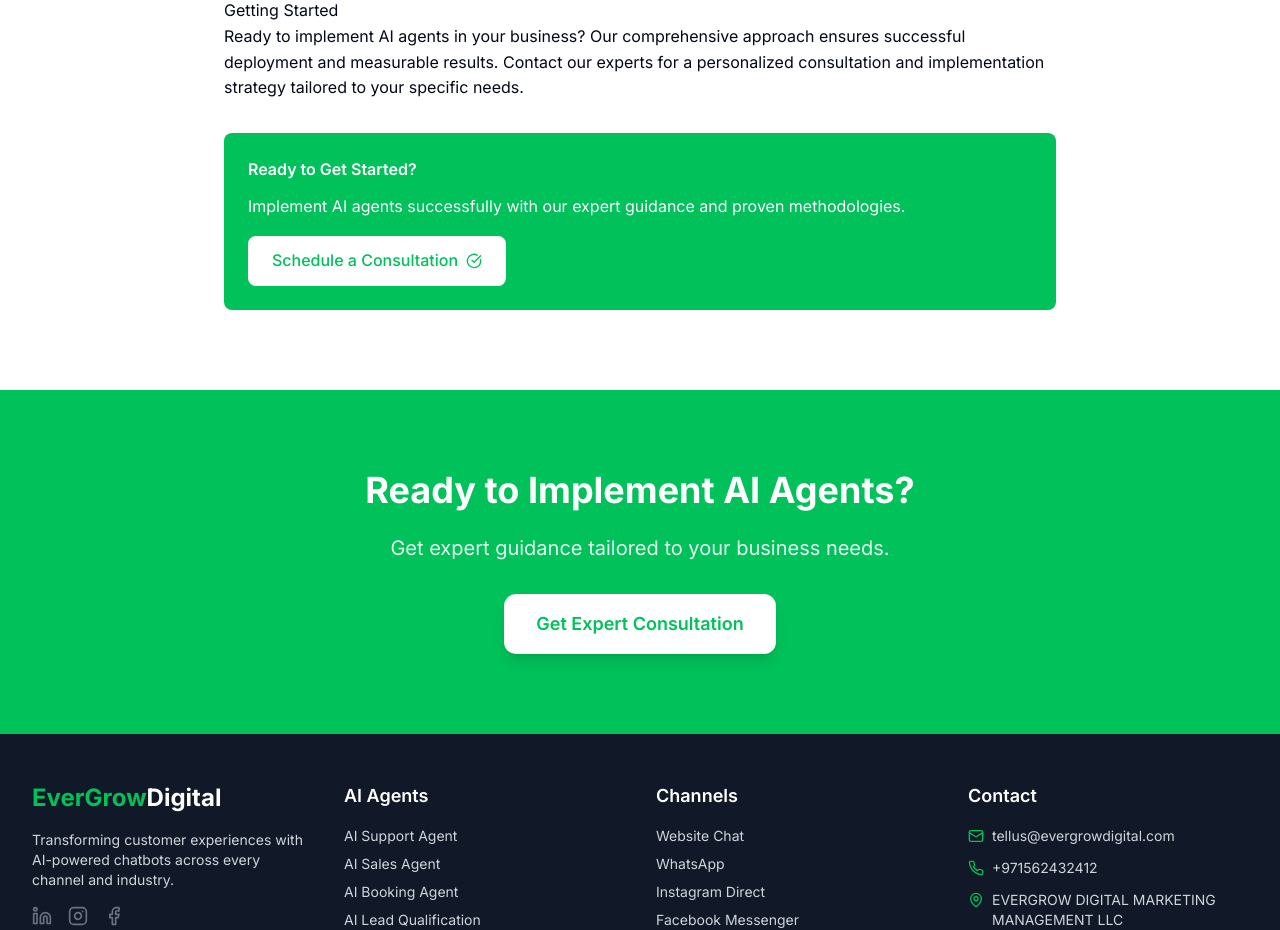
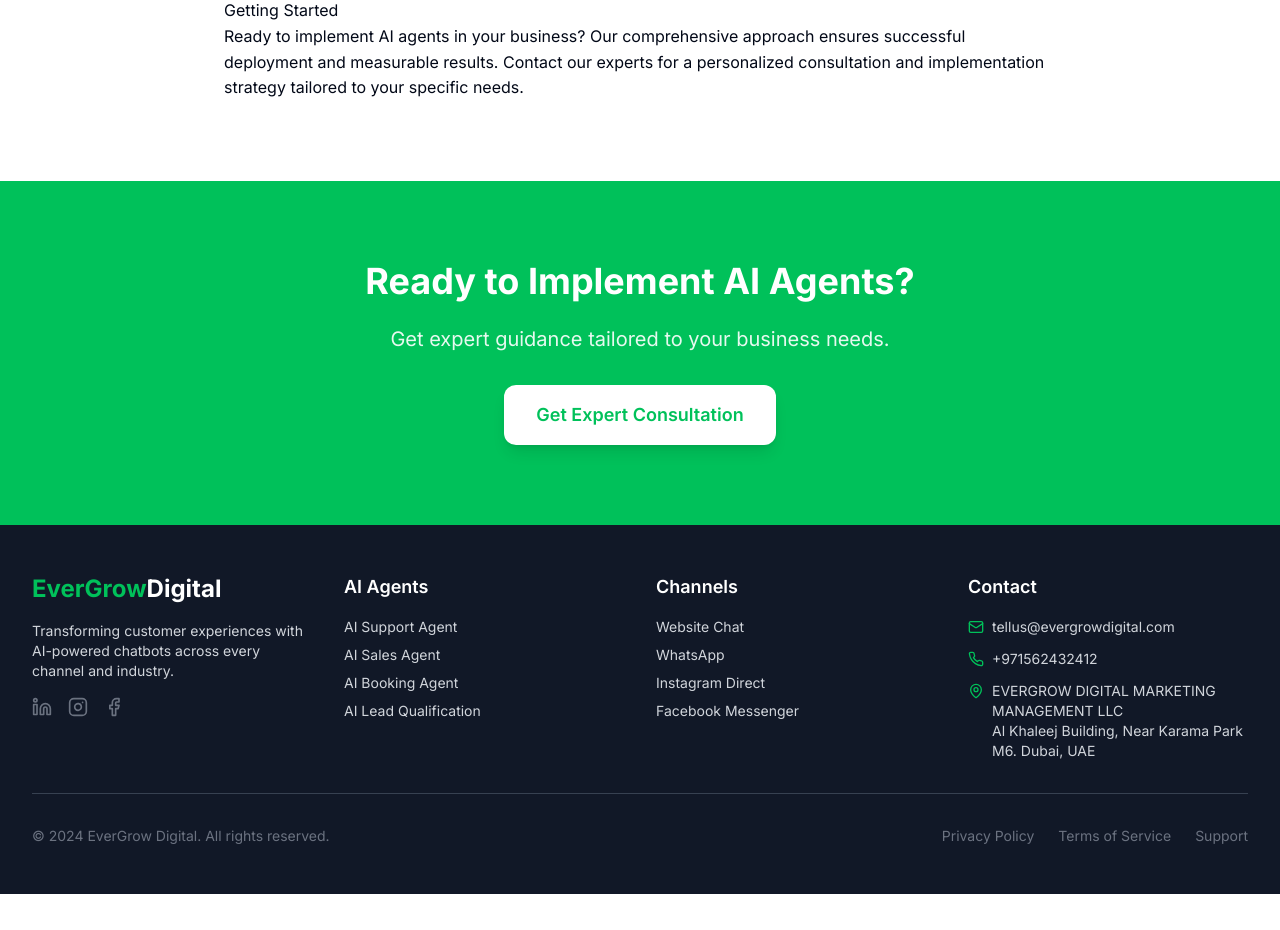
Before and after one commit to bscube/evergrow-ai-site-builder, a React (Vite) app: page /guides/complete-guide-to-ai-agents in a window 1280 px wide. Shown: the part 3720-4650 px from the top of the page. After the commit the page ends 4614 px from the top, so only its background shows below. Built offline with nearby package versions, Linux system fonts and the light colour scheme.

Commit message:
Remove "Ready to Get Started" section
Removed the "Ready to Get Started" section from the page.

```diff
--- a/src/pages/guides/CompleteGuideAIAgents.tsx
+++ b/src/pages/guides/CompleteGuideAIAgents.tsx
@@ -232,17 +232,6 @@ const CompleteGuideAIAgents = () => {
                 Ready to implement AI agents in your business? Our comprehensive approach ensures successful deployment and measurable results. Contact our experts for a personalized consultation and implementation strategy tailored to your specific needs.
               </p>
 
-              <div className="bg-brand-green-500 text-white p-6 rounded-lg mt-8">
-                <h4 className="font-semibold mb-3">Ready to Get Started?</h4>
-                <p className="mb-4">Implement AI agents successfully with our expert guidance and proven methodologies.</p>
-                <Link
-                  to="/contact"
-                  className="inline-flex items-center bg-white text-brand-green-500 px-6 py-3 rounded-lg font-medium hover:bg-grey-50 transition-colors"
-                >
-                  Schedule a Consultation
-                  <CheckCircle className="ml-2 h-4 w-4" />
-                </Link>
-              </div>
             </div>
           </div>
         </section>
```
